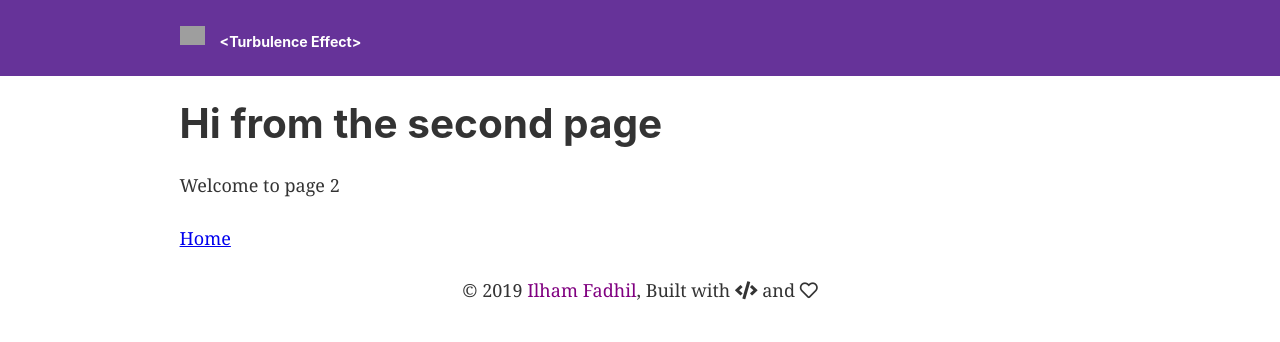
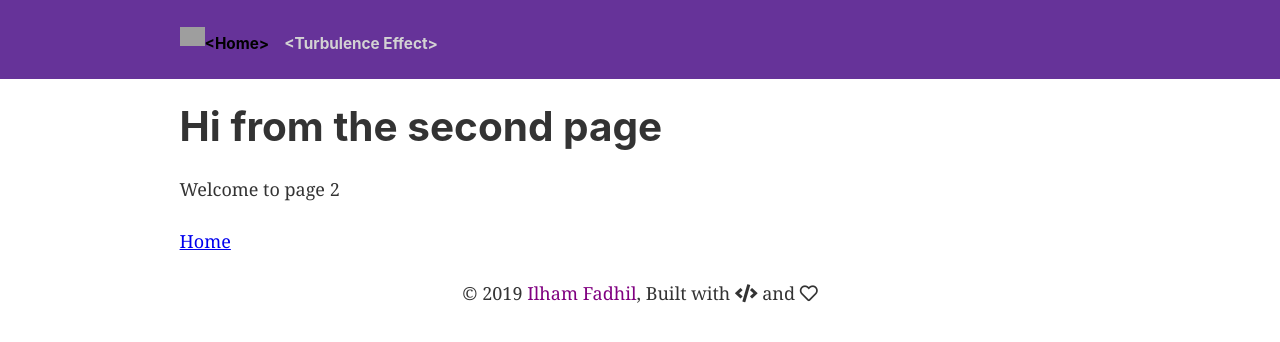
Before and after one commit to ilhamfadheel/gatsby-svg-filters, a Gatsby site: page /page-2 in a window 1280 px wide. Built offline with nearby package versions, Linux system fonts and the light colour scheme; Gatsby itself is replaced by a stand-in of ours; grey boxes are pictures that could not be loaded.

Commit message:
update header, install not yet used typography

```diff
--- a/package.json
+++ b/package.json
@@ -11,6 +11,7 @@
     "gatsby-plugin-offline": "^3.0.16",
     "gatsby-plugin-react-helmet": "^3.1.13",
     "gatsby-plugin-sharp": "^2.2.31",
+    "gatsby-plugin-typography": "^2.3.14",
     "gatsby-source-filesystem": "^2.1.33",
     "gatsby-transformer-sharp": "^2.2.23",
     "prop-types": "^15.7.2",
--- a/src/components/header.js
+++ b/src/components/header.js
@@ -17,29 +17,39 @@ const Header = ({ siteTitle }) => (
         display: `flex`,
       }}
     >
-      <h5 style={{ margin: 0 }}>
-        <Link
+      <Link
           to="/"
           style={{
-            color: `white`,
+            color: `lightgrey`,
             textDecoration: `none`,
-            paddingRight: 15,
           }}
         >
           <img alt="Gatsby" style={{margin: 0}} src="https://ilhamfadhil.com/wp-content/uploads/2019/08/cropped-cropped-IF.png" width="25" />
         </Link>
-      </h5>
-      <h6 style={{ margin: 0 ,paddingTop: 8}}>
-        <Link
+      <Link
+          to="/"
+          style={{
+            color: `black`,
+            textDecoration: `none`,
+            paddingRight: 15,
+            paddingTop: 10,
+          }}>
+        <h5 style={{ margin: 0 }}>
+          &lt;Home&gt;
+        </h5>
+      </Link>
+      <Link
           to="/page-2"
           style={{
-            color: `white`,
+            color: `lightgrey`,
             textDecoration: `none`,
-          }}
-        >
-          &lt;Turbulence Effect&gt;
-        </Link>
-      </h6>
+            bottom: 0,
+            paddingTop: 10,
+          }}>
+        <h5 style={{ margin: 0 }}>
+            &lt;Turbulence Effect&gt;
+        </h5>
+      </Link>
     </div>
   </header>
 )
--- a/src/pages/page-2.js
+++ b/src/pages/page-2.js
@@ -12,5 +12,4 @@ const SecondPage = () => (
     <Link to="/">Home</Link>
   </Layout>
 )
-
 export default SecondPage
```
Also changed, not shown: src/components/typography.js (added), 1 other file.
